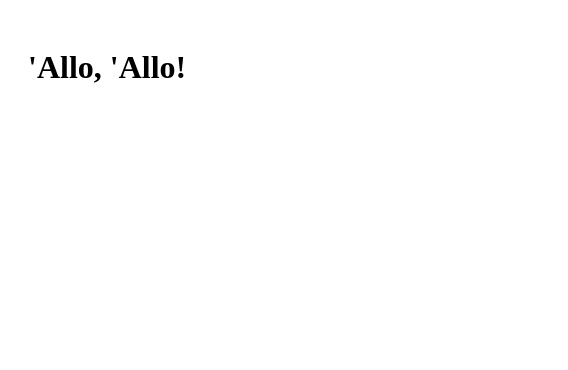
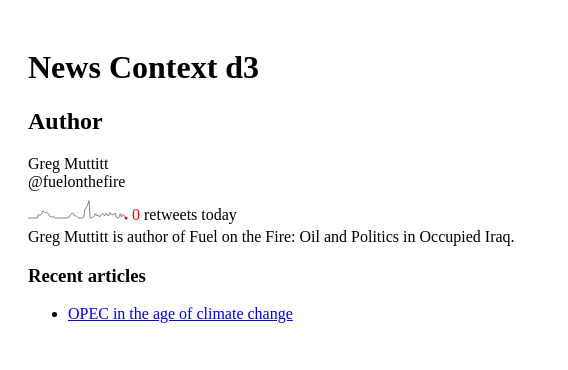
Before and after one commit to house-of-bias/canvas-demo, a browser extension: page app/popup.html in a window 400 px wide. Shown: the whole page, 568 px wide, since content can reach past the window. Drawn offline with nearby package versions, Linux system fonts and the light colour scheme; files that its build step writes are made by us from their sources.

Commit message:
Mock data with sparkline.

```diff
--- a/Gruntfile.js
+++ b/Gruntfile.js
@@ -34,7 +34,6 @@
       },
       js: {
         files: ['<%= config.app %>/scripts/{,*/}*.js'],
-        tasks: ['jshint'],
         options: {
           livereload: true
         }
@@ -296,7 +295,6 @@
 
   grunt.registerTask('debug', function () {
     grunt.task.run([
-      //'jshint',
       'concurrent:chrome',
       'connect:chrome',
       'watch'
@@ -322,7 +320,6 @@
   ]);
 
   grunt.registerTask('default', [
-    'jshint',
     'test',
     'build'
   ]);
--- a/app/popup.html
+++ b/app/popup.html
@@ -11,10 +11,41 @@
   <!-- endbuild -->
 </head>
 <body>
-        <h1>'Allo, 'Allo!</h1>
+<h1>News Context d3</h1>
+
+<!-- http://www.aljazeera.com/indepth/opinion/2014/11/opec-age-climate-change-201411289461527196.html -->
+<h2>Author</h2>
+
+<div class="author">
+
+  <div class="name">Greg Muttitt</div>
+  <div class="twitter">@fuelonthefire</div>
+
+  <div class="twitter-sparkline row">
+    <div class="spark-tweets"></div>
+    <span class="retweets"></span>
+    <span class="label">retweets today</span>
+  </div>
+
+  <div class="byline">Greg Muttitt is author of Fuel on the Fire: Oil and Politics in Occupied Iraq.</div>
+
+</div>
+
+<h3>Recent articles</h3>
+
+<div class="author-recent">
+  <ul>
+    <li><a href="http://www.aljazeera.com/indepth/opinion/2014/11/opec-age-climate-change-201411289461527196.html">OPEC in
+      the age of climate change</a></li>
+  </ul>
+</div>
+
+<script src="bower_components/d3/d3.js"></script>
+<script src="bower_components/underscore/underscore-min.js"></script>
 
 <!-- build:js scripts/vendor.js -->
 <!-- bower:js -->
+
 <!-- endbower -->
 <!-- endbuild -->
 
--- a/app/scripts/popup.js
+++ b/app/scripts/popup.js
@@ -1,3 +1,43 @@
 'use strict';
 
-console.log('\'Allo \'Allo! Popup');
+var width = 100;
+var height = 25;
+var x = d3.scale.linear().range([0, width - 2]);
+var y = d3.scale.linear().range([height - 4, 0]);
+var parseDate = d3.time.format("%b %d, %Y").parse;
+var line = d3.svg.line()
+  .interpolate("basis")
+  .x(function(d) { return x(d.date); })
+  .y(function(d) { return y(d.retweets); });
+
+function sparkline(elemId, data) {
+  data.forEach(function(d) {
+    d.date = parseDate(d.date);
+    d.retweets = + d.retweets;
+  });
+  x.domain(d3.extent(data, function(d) { return d.date; }));
+  y.domain(d3.extent(data, function(d) { return d.retweets; }));
+
+  var svg = d3.select(elemId)
+    .append('svg')
+    .attr('width', width)
+    .attr('height', height)
+    .append('g')
+    .attr('transform', 'translate(0, 2)');
+  svg.append('path')
+    .datum(data)
+    .attr('class', 'sparkline')
+    .attr('d', line);
+  svg.append('circle')
+    .attr('class', 'sparkcircle')
+    .attr('cx', x(data[0].date))
+    .attr('cy', y(data[0].retweets))
+    .attr('r', 1.5);
+}
+
+d3.json("data/retweets.json", function(error, data) {
+  sparkline('.spark-tweets', data);
+  // Max: d3.max(_.pluck(data, 'retweets'))
+  d3.select('.retweets', data ).html( data[data.length - 1].retweets) ;
+
+});
--- a/app/styles/main.css
+++ b/app/styles/main.css
@@ -1,3 +1,41 @@
 body {
   padding: 20px;
+  width: 520px;
 }
+
+.author {}
+.row {
+  clear: both;
+  margin: 0.25em 0;
+}
+.field-title,
+.field-value {
+  float: left;
+}
+.field-title {
+  width: 25%;
+  color: #666;
+}
+.field-value {
+  width: 75%;
+  #color: #222;
+}
+
+
+/* Sparkline */
+
+.sparkline {
+  fill: none;
+  stroke: #000;
+  stroke-width: 0.5px;
+}
+.sparkcircle {
+  fill: #f00;
+  stroke: none;
+}
+.twitter-sparkline div {
+  display: inline-block;
+}
+.retweets {
+  color: #f00;
+}
--- a/bower.json
+++ b/bower.json
@@ -1,6 +1,9 @@
 {
   "name": "news-context",
   "version": "0.0.0",
-  "dependencies": {},
+  "dependencies": {
+    "d3": "~3.4.13",
+    "underscore": "~1.7.0"
+  },
   "devDependencies": {}
 }
```
Also changed, not shown: app/manifest.json. Lines whose indentation alone changed are shown as unchanged.
